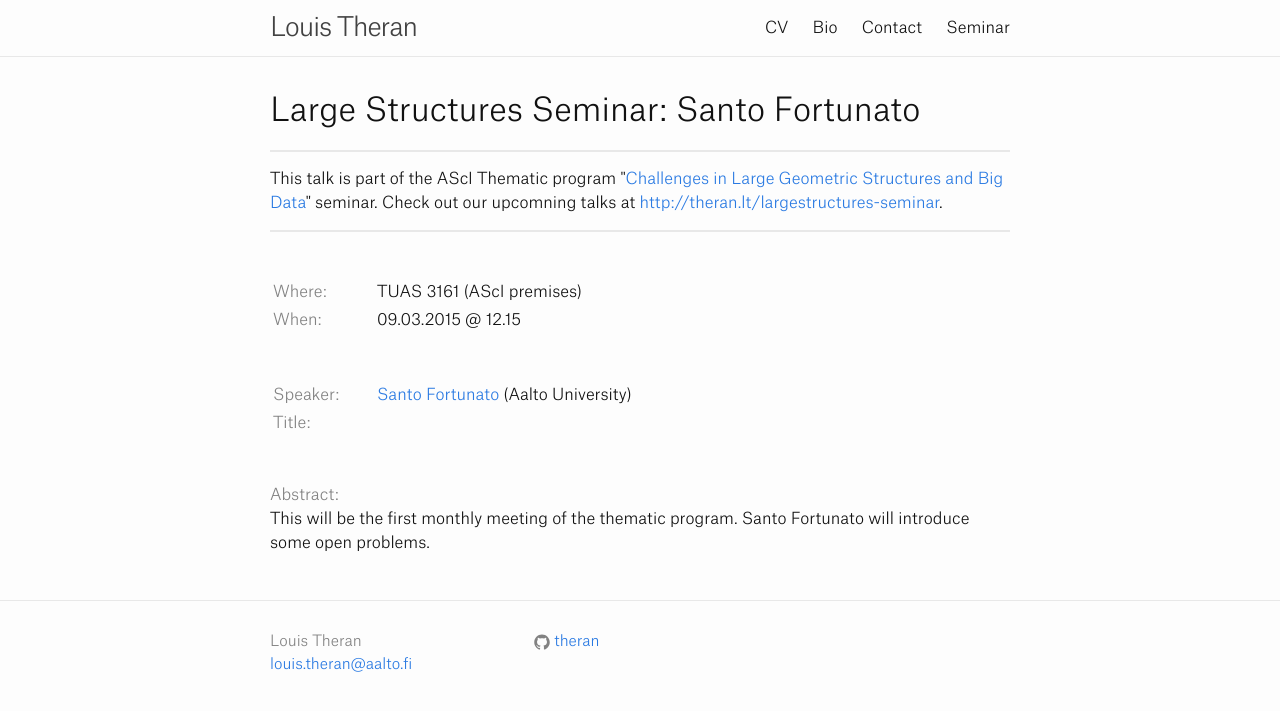
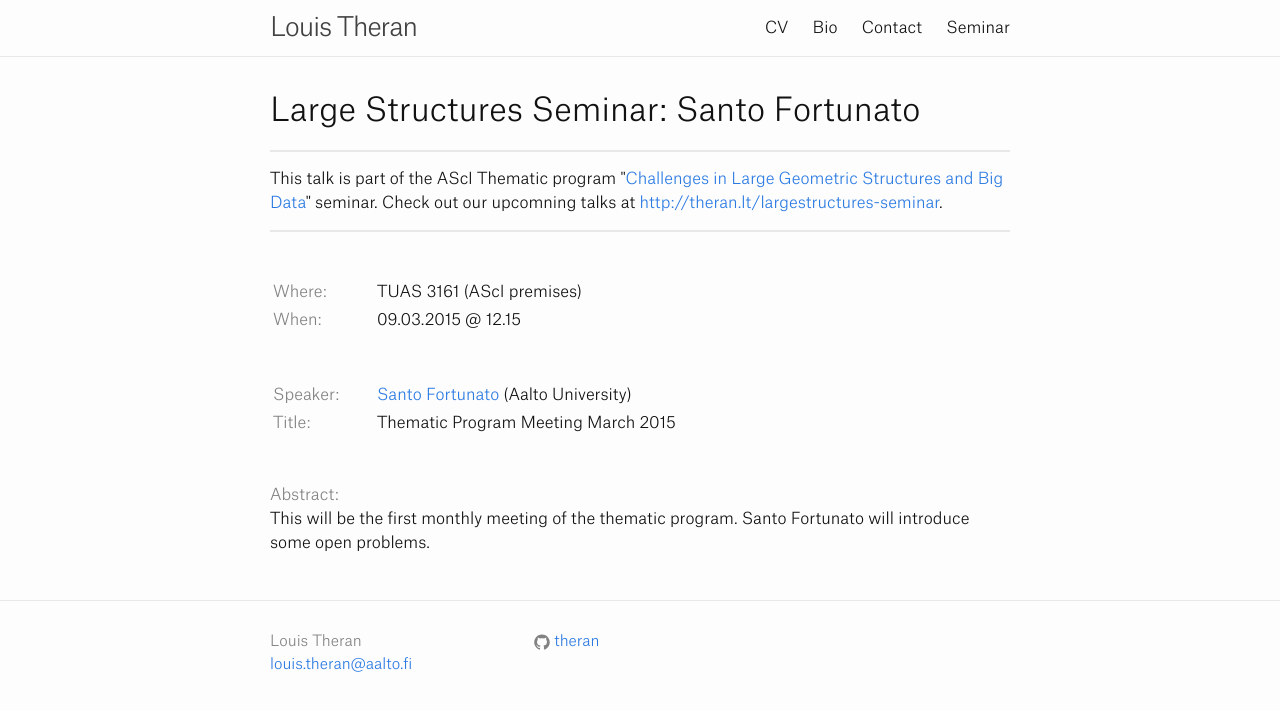
Before and after one commit to theran/theran.github.io, a Jekyll site: the page built from _seminartalks/2015-03-09-meeting.md, in a window 1280 px wide. Shown: the top 711 px of the page. Built offline with Jekyll 4.4.1, drawn with Linux system fonts in a browser that asks for light colours.

Commit message:
Update 2015-03-09-meeting.md

```diff
--- a/_seminartalks/2015-03-09-meeting.md
+++ b/_seminartalks/2015-03-09-meeting.md
@@ -4,7 +4,7 @@ speaker: Santo Fortunato
 speakerinst: Aalto University
 speakershortinst: Aalto
 speakerurl: https://sites.google.com/site/santofortunato/
-talktitle:
+talktitle: Thematic Program Meeting March 2015
 talkdate: 09.03.2015
 talktime: 12.15
 talkplace: TUAS 3161 (AScI premises)
```
